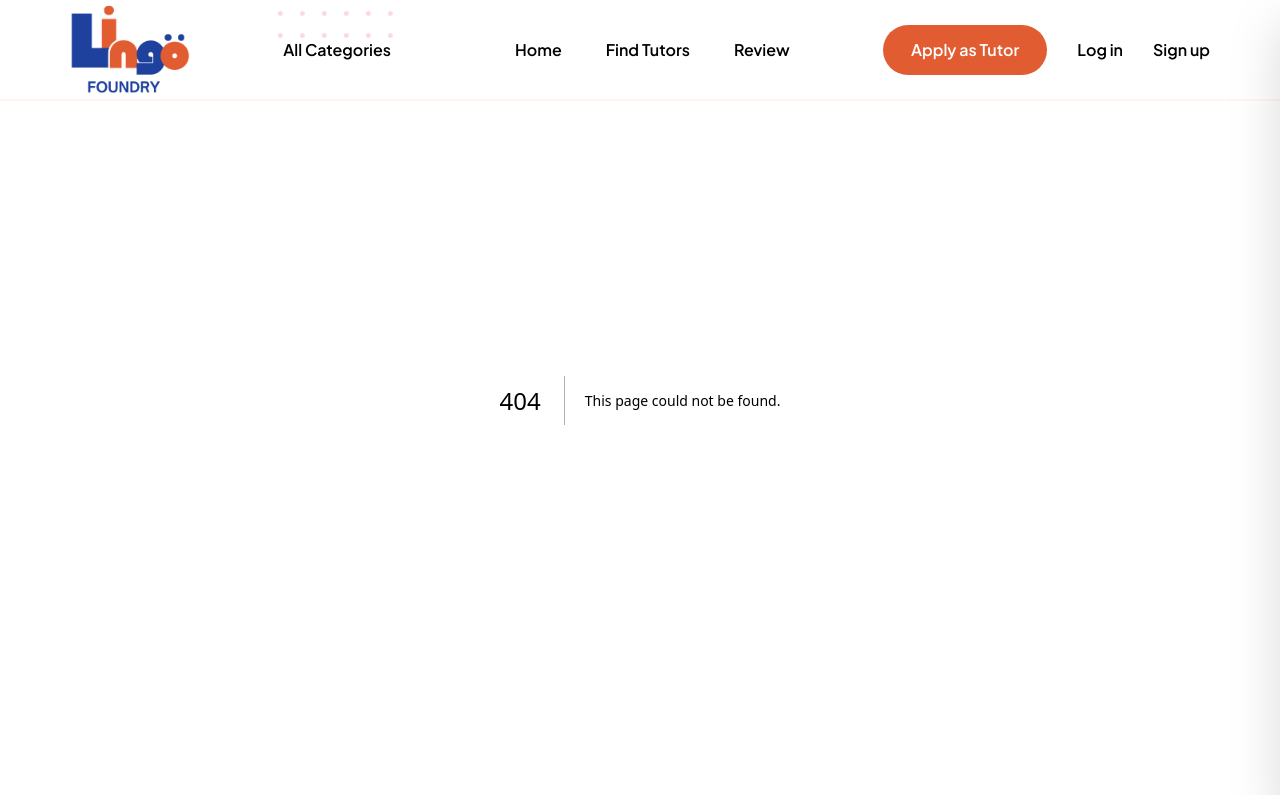
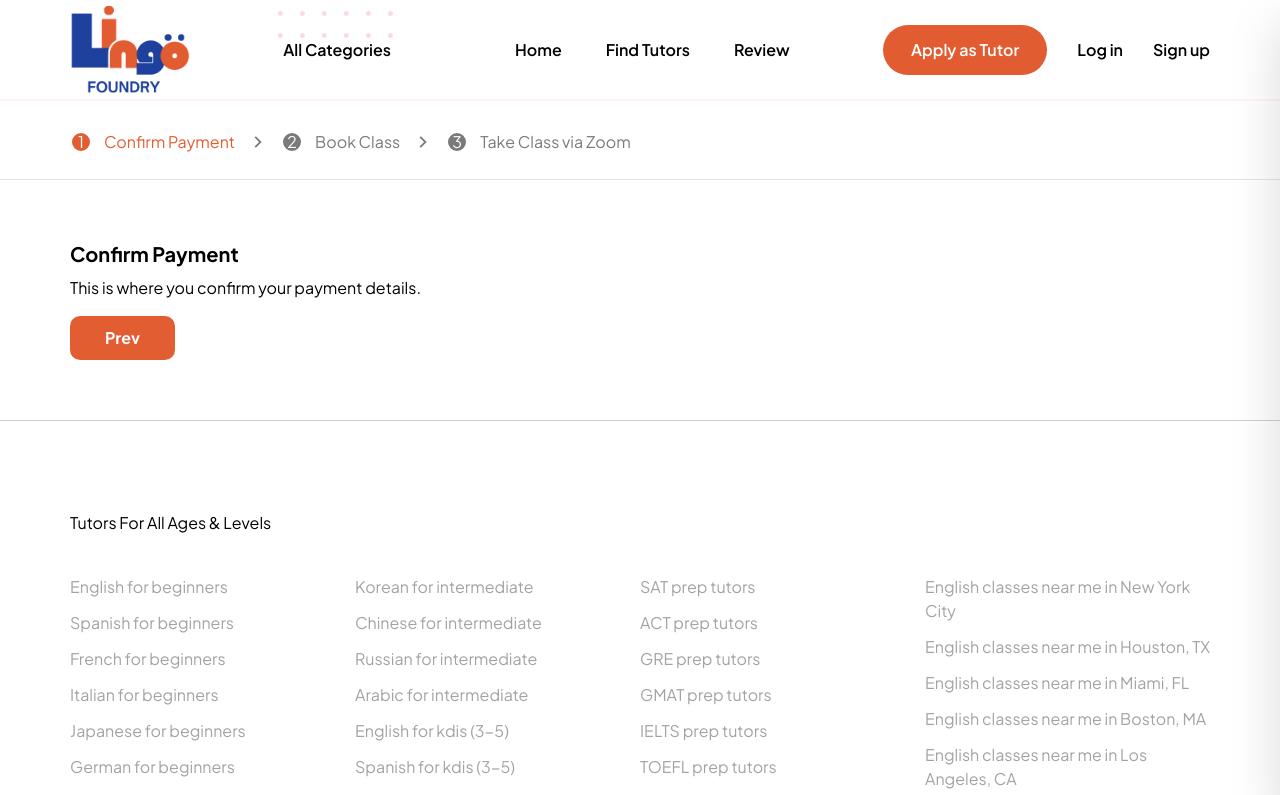
Before and after one commit to AhliKode-com/lingo-foundry-web, a Next.js app: page /testing in a window 1280 px wide. Before the commit this address had no page. Shown: the top 795 px of the page. Built offline with nearby package versions, Linux system fonts and the light colour scheme.

Commit message:
new component multi step in testing route

```diff
--- /dev/null
+++ b/app/testing/page.js
@@ -0,0 +1,14 @@
+/*
+ * @Author: danteclericuzio
+ * @Date: 2025-03-17 23:52:57
+ * @Last Modified by: danteclericuzio
+ * @Last Modified time: 2025-03-17 23:53:31
+ */
+
+import ProcessBooking from '@/components/organisms/process-booking';
+
+export default function Hero() {
+    return (
+        <ProcessBooking/>
+    )
+}
--- a/components/atoms/buttons.js
+++ b/components/atoms/buttons.js
@@ -2,8 +2,19 @@
  * @Author: danteclericuzio
  * @Date: 2025-03-11 13:48:23
  * @Last Modified by: danteclericuzio
- * @Last Modified time: 2025-03-14 00:51:08
+ * @Last Modified time: 2025-03-18 00:32:37
  */
+
+export function StepButton({text, onClick, bgColor}) {
+    return (
+        <button
+          onClick={onClick}
+          className={`px-[35px] py-[10px] rounded-[10px] ${bgColor} text-white font-bold`}
+        >
+          {text}
+        </button>
+    )
+}
 
 export function OrangeButton({text}) {
     return (
--- /dev/null
+++ b/components/organisms/process-booking.js
@@ -0,0 +1,96 @@
+/*
+ * @Author: danteclericuzio
+ * @Date: 2025-03-17 23:53:45
+ * @Last Modified by: danteclericuzio
+ * @Last Modified time: 2025-03-18 00:40:22
+ */
+
+
+"use client";
+import { useState } from "react";
+
+import { RiArrowRightSLine } from "react-icons/ri";
+
+import ConfirmPayment from "@/components/templates/confirm-payment";
+import BookClass from "@/components/templates/book-class";
+import TakeClass from "@/components/templates/take-class";
+import { StepButton } from "@/components/atoms/buttons";
+import { multiStepPayment } from "@/constants/en";
+
+export default function ProcessBooking() {
+
+    const [currentStep, setCurrentStep] = useState(1);
+    const { tab } = multiStepPayment;
+
+    const steps = [
+        { id: 1, label: tab.confirmPayment, component: <ConfirmPayment /> },
+        { id: 2, label: tab.bookClass, component: <BookClass /> },
+        { id: 3, label: tab.takeClass, component: <TakeClass /> },
+    ];
+
+    return (
+        <div className="pt-[130px]">
+            <div className="border-b-[1px] border-[#E5E5E5]">
+                <div className="lingo-container flex items-center gap-[12px] pb-[25px] ">
+                    {steps.map((step, index) => {
+                        const isActive = step.id === currentStep;
+                        const isCompleted = step.id < currentStep;
+                        return (
+                            <div key={step.id} className="flex items-center gap-[12px]">
+                                <div
+                                    className={`
+                                    flex items-center justify-center w-[22px] h-[22px] rounded-full border-2 text-white
+                                    ${
+                                        isActive
+                                        ? "bg-[#E35D33] text-[#E35D33]"
+                                        : isCompleted
+                                        ? "bg-[#E35D33]"
+                                        : "bg-[#7A7A7A] text-[#7A7A7A]"
+                                    }
+                                    `}
+                                >
+                                    {step.id}
+                                </div>
+                                <span className={`text-[16px]
+                                    ${
+                                        isActive
+                                        ? "text-[#E35D33]"
+                                        : isCompleted
+                                        ? "text-[#E35D33]"
+                                        : "text-[#7A7A7A]"}`}>
+                                    {step.label}
+                                </span>
+                                <div>
+                                    {index < steps.length - 1 && (
+                                        <RiArrowRightSLine className={`
+                                            text-[22px]
+                                            ${
+                                                isActive
+                                                ? "text-[#7A7A7A]"
+                                                : isCompleted
+                                                ? "text-[#E35D33]"
+                                                : "text-[#7A7A7A]"}
+                                            `}
+                                        />
+                                    )}
+                                </div>
+                            </div>
+                        );
+                    })}
+                </div>
+            </div>
+
+            <div className="lingo-container flex flex-col py-[60px]">
+                {steps.find((step) => step.id === currentStep)?.component}
+                <div className="mt-4 flex gap-2">
+                    {currentStep > 1 && (
+                        <StepButton text={tab.nextBtn} bgColor="bg-[#BFBBBA]" onClick={() => setCurrentStep((prev) => prev - 1)}/>
+                    )}
+                    {currentStep < steps.length && (
+                        <StepButton text={tab.prevBtn} bgColor="bg-[#E35D33]" onClick={() => setCurrentStep((prev) => prev + 1)}/>
+                    )}
+                </div>
+            </div>
+        </div>
+  );
+}
--- /dev/null
+++ b/components/templates/book-class.js
@@ -0,0 +1,16 @@
+/*
+ * @Author: danteclericuzio
+ * @Date: 2025-03-17 23:50:17
+ * @Last Modified by: danteclericuzio
+ * @Last Modified time: 2025-03-17 23:51:15
+ */
+
+export default function BookClass() {
+    return (
+        <div>
+            <h2 className="font-bold text-xl">Book Class</h2>
+            <p className="mt-2">This is where you confirm your payment details.</p>
+            {/* ...the rest of your content */}
+        </div>
+    )
+}
--- /dev/null
+++ b/components/templates/confirm-payment.js
@@ -0,0 +1,16 @@
+/*
+ * @Author: danteclericuzio
+ * @Date: 2025-03-17 23:50:17
+ * @Last Modified by: danteclericuzio
+ * @Last Modified time: 2025-03-17 23:50:18
+ */
+
+export default function ConfirmPayment() {
+    return (
+        <div>
+            <h2 className="font-bold text-xl">Confirm Payment</h2>
+            <p className="mt-2">This is where you confirm your payment details.</p>
+            {/* ...the rest of your content */}
+        </div>
+    )
+}
--- /dev/null
+++ b/components/templates/take-class.js
@@ -0,0 +1,16 @@
+/*
+ * @Author: danteclericuzio
+ * @Date: 2025-03-17 23:51:33
+ * @Last Modified by: danteclericuzio
+ * @Last Modified time: 2025-03-17 23:51:34
+ */
+
+export default function TakeClass() {
+    return (
+      <div>
+        <h2 className="font-bold text-xl">Take Class via Zoom</h2>
+        <p className="mt-2">Join your class using the Zoom link.</p>
+        {/* ...the rest of your content */}
+      </div>
+    );
+  }
--- a/constants/en.js
+++ b/constants/en.js
@@ -2,7 +2,7 @@
  * @Author: danteclericuzio
  * @Date: 2025-03-11 13:47:53
  * @Last Modified by: danteclericuzio
- * @Last Modified time: 2025-03-16 19:43:33
+ * @Last Modified time: 2025-03-18 00:37:11
  */
 
 export const Home = {
@@ -409,3 +409,13 @@ export const FooterData = {
         }
     ]
 };
+
+export const multiStepPayment = {
+    tab: {
+        confirmPayment: "Confirm Payment",
+        bookClass: "Book Class",
+        takeClass: "Take Class via Zoom",
+        nextBtn: "Next",
+        prevBtn: "Prev",
+    },
+}
```
